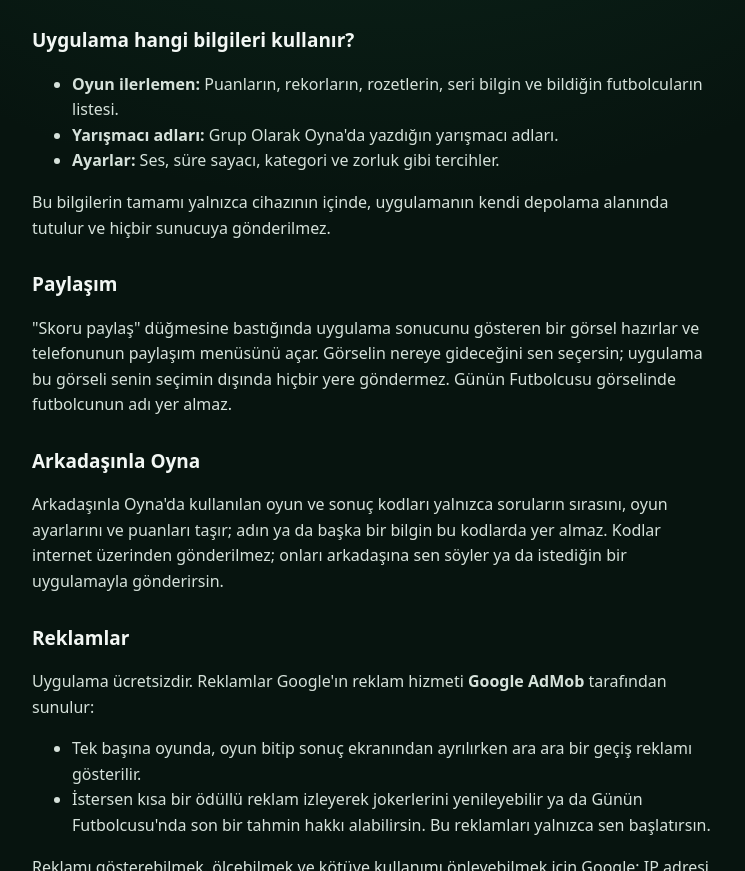
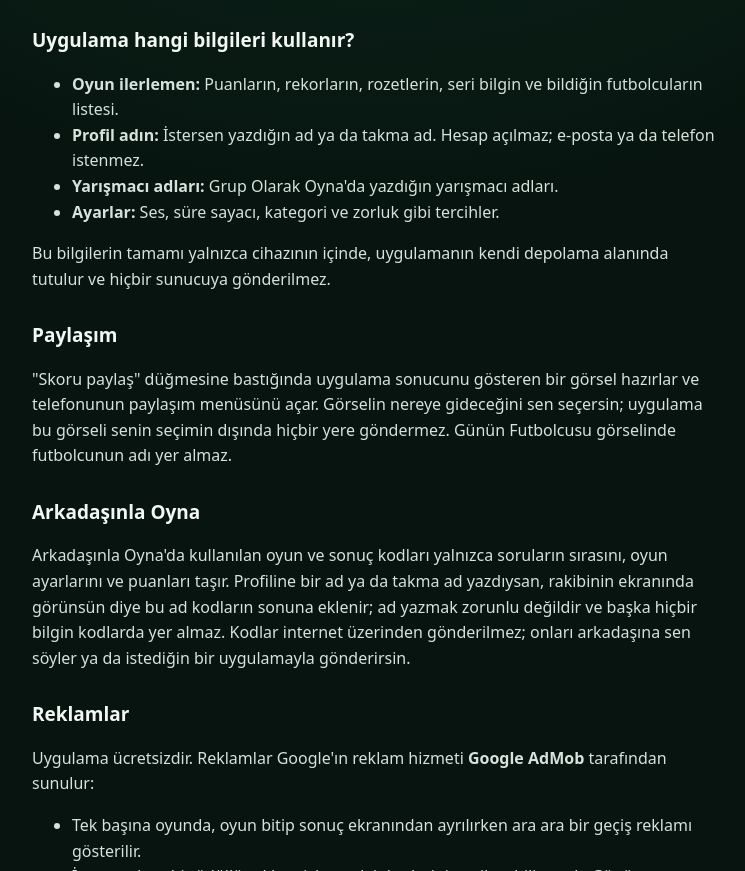
Before and after one commit to mekatronizm1-coder/hangi-futbolcu, a plain HTML site: page gizlilik.html in a window 1280 px wide. Shown: the part 394-1265 px from the top of the page, without its empty margins (264-1009 px from the left). Drawn offline with Linux system fonts and the light colour scheme.

Commit message:
Gizlilik politikasına profil adını ekle
Oyuncu isterse bir ad yazabiliyor; bu ad Arkadaşınla Oyna kodlarının
sonuna eklenerek rakibe gidiyor. Metin buna göre güncellendi.

Co-Authored-By: Claude Fable 5.2 <noreply@anthropic.com>

```diff
--- a/gizlilik.html
+++ b/gizlilik.html
@@ -24,6 +24,7 @@
 <h2>Uygulama hangi bilgileri kullanır?</h2>
 <ul>
   <li><b>Oyun ilerlemen:</b> Puanların, rekorların, rozetlerin, seri bilgin ve bildiğin futbolcuların listesi.</li>
+  <li><b>Profil adın:</b> İstersen yazdığın ad ya da takma ad. Hesap açılmaz; e-posta ya da telefon istenmez.</li>
   <li><b>Yarışmacı adları:</b> Grup Olarak Oyna'da yazdığın yarışmacı adları.</li>
   <li><b>Ayarlar:</b> Ses, süre sayacı, kategori ve zorluk gibi tercihler.</li>
 </ul>
@@ -33,7 +34,7 @@
 <p>"Skoru paylaş" düğmesine bastığında uygulama sonucunu gösteren bir görsel hazırlar ve telefonunun paylaşım menüsünü açar. Görselin nereye gideceğini sen seçersin; uygulama bu görseli senin seçimin dışında hiçbir yere göndermez. Günün Futbolcusu görselinde futbolcunun adı yer almaz.</p>
 
 <h2>Arkadaşınla Oyna</h2>
-<p>Arkadaşınla Oyna'da kullanılan oyun ve sonuç kodları yalnızca soruların sırasını, oyun ayarlarını ve puanları taşır; adın ya da başka bir bilgin bu kodlarda yer almaz. Kodlar internet üzerinden gönderilmez; onları arkadaşına sen söyler ya da istediğin bir uygulamayla gönderirsin.</p>
+<p>Arkadaşınla Oyna'da kullanılan oyun ve sonuç kodları yalnızca soruların sırasını, oyun ayarlarını ve puanları taşır. Profiline bir ad ya da takma ad yazdıysan, rakibinin ekranında görünsün diye bu ad kodların sonuna eklenir; ad yazmak zorunlu değildir ve başka hiçbir bilgin kodlarda yer almaz. Kodlar internet üzerinden gönderilmez; onları arkadaşına sen söyler ya da istediğin bir uygulamayla gönderirsin.</p>
 
 <h2>Reklamlar</h2>
 <p>Uygulama ücretsizdir. Reklamlar Google'ın reklam hizmeti <b>Google AdMob</b> tarafından sunulur:</p>
```
